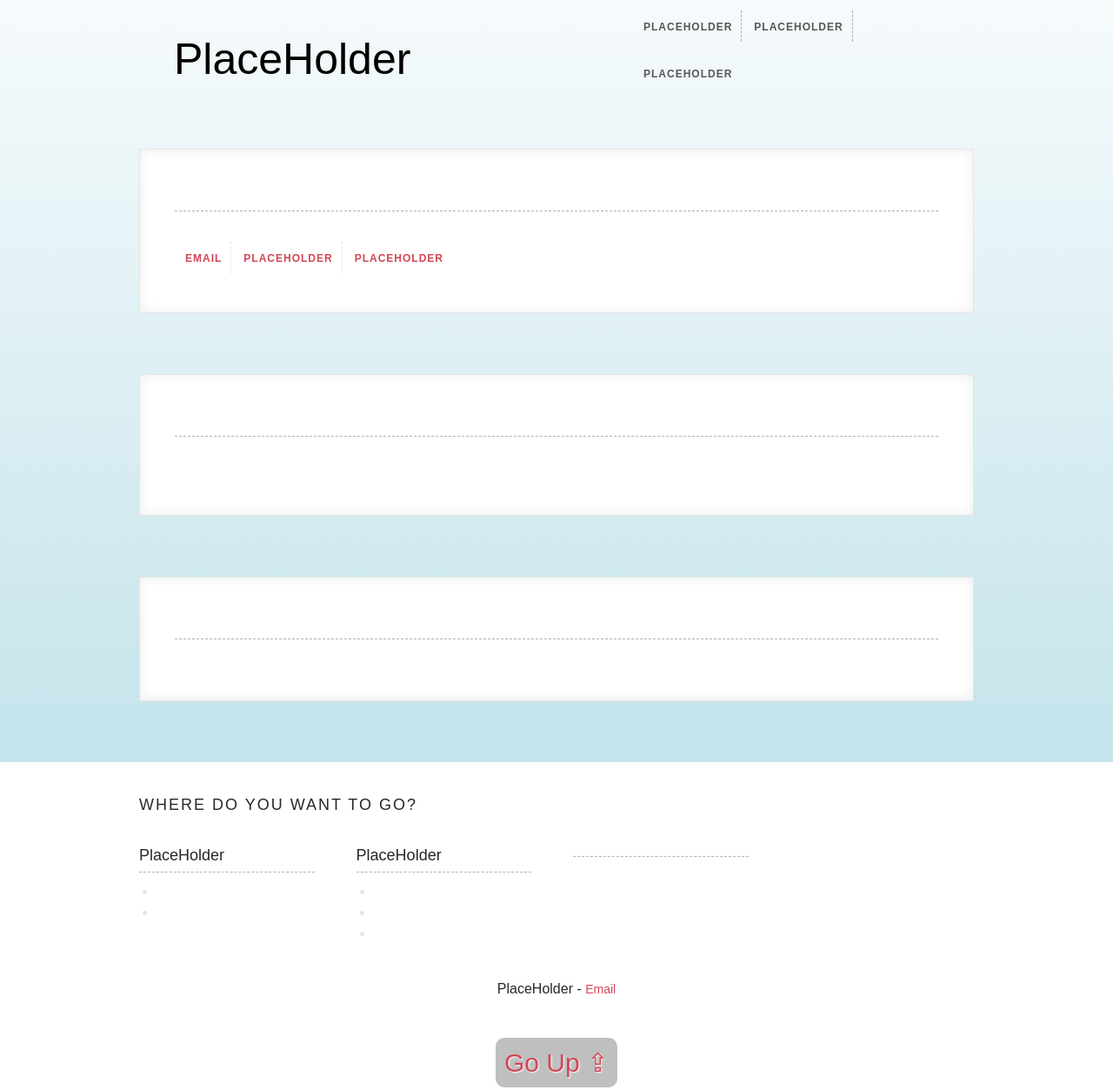
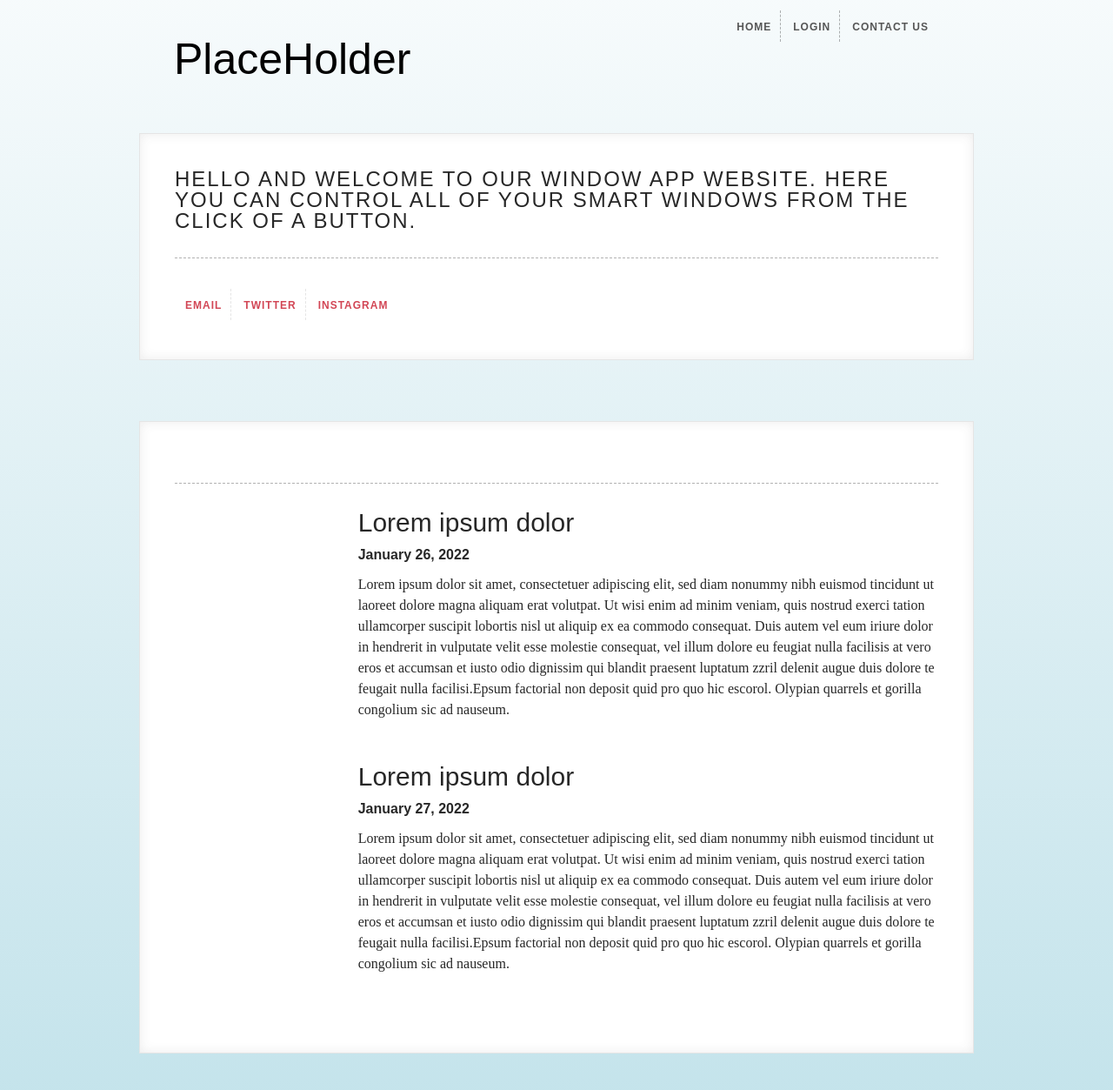
Before and after one commit to JvestGit/Window-app-site, a plain HTML site: page index.html in a window 1280 px wide. Shown: the part 17-1270 px from the top of the page at 87% size. Drawn offline with Linux system fonts and the light colour scheme.

Commit message:
added greeking to index

```diff
--- a/index.html
+++ b/index.html
@@ -1,5 +1,6 @@
 <!DOCTYPE html>
 <html lang="en">
+
 <head>
     <meta charset="utf-8" />
     <meta http-equiv="X-UA-Compatible" content="IE=edge" />
@@ -19,24 +20,27 @@
 
             <nav>
                 <ul>
-            <li><a href="index.html">PlaceHolder</a></li>
-            <li><a href="login.html">PlaceHolder</a></li>
-            <li><a href="contactInfo.html">PlaceHolder</a></li>
+                    <li><a href="index.html">Home</a></li>
+                    <li><a href="login.html">Login</a></li>
+                    <li><a href="contactInfo.html">Contact Us</a></li>
                 </ul>
             </nav>
         </header>
 
         <section id="block1" class="module-block">
-        <h2></h2>
+            <h2>
+                Hello and Welcome to our Window App website. Here you can control all of your smart windows from the
+                click of a button.
+            </h2>
 
 
 
             <ul class="social">
                 <li><a href="mailto:notmyemail@gmail.com">Email</a></li>
 
-          <li><a href="#">PlaceHolder</a></li>
+                <li><a href="#">Twitter</a></li>
 
-          <li><a href="#">PlaceHolder</a></li>
+                <li><a href="#">Instagram</a></li>
             </ul>
         </section>
 
@@ -45,24 +49,38 @@
 
             <article class="post">
                 <h3>
-
+                    Lorem ipsum dolor
                 </h3>
 
-          <strong class="date"></strong>
+                <strong class="date">January 26, 2022</strong>
 
                 <p>
+                    Lorem ipsum dolor sit amet, consectetuer adipiscing elit, sed diam nonummy nibh euismod tincidunt ut
+                    laoreet dolore magna aliquam erat volutpat. Ut wisi enim ad minim veniam, quis nostrud exerci tation
+                    ullamcorper suscipit lobortis nisl ut aliquip ex ea commodo consequat. Duis autem vel eum iriure
+                    dolor in hendrerit in vulputate velit esse molestie consequat, vel illum dolore eu feugiat nulla
+                    facilisis at vero eros et accumsan et iusto odio dignissim qui blandit praesent luptatum zzril
+                    delenit augue duis dolore te feugait nulla facilisi.Epsum factorial non deposit quid pro quo hic
+                    escorol. Olypian quarrels et gorilla congolium sic ad nauseum.
 
                 </p>
             </article>
 
             <article class="post">
                 <h3>
-
+                    Lorem ipsum dolor
                 </h3>
 
-          <strong class="date"></strong>
+                <strong class="date">January 27, 2022</strong>
 
                 <p>
+                    Lorem ipsum dolor sit amet, consectetuer adipiscing elit, sed diam nonummy nibh euismod tincidunt ut
+                    laoreet dolore magna aliquam erat volutpat. Ut wisi enim ad minim veniam, quis nostrud exerci tation
+                    ullamcorper suscipit lobortis nisl ut aliquip ex ea commodo consequat. Duis autem vel eum iriure
+                    dolor in hendrerit in vulputate velit esse molestie consequat, vel illum dolore eu feugiat nulla
+                    facilisis at vero eros et accumsan et iusto odio dignissim qui blandit praesent luptatum zzril
+                    delenit augue duis dolore te feugait nulla facilisi.Epsum factorial non deposit quid pro quo hic
+                    escorol. Olypian quarrels et gorilla congolium sic ad nauseum.
 
                 </p>
             </article>
@@ -98,21 +116,18 @@
             <h2>Where Do You Want To Go?</h2>
 
             <section class="col">
-          <h3>PlaceHolder</h3>
+                <h3>Login</h3>
 
                 <ul>
-            <li></li>
-            <li></li>
+                    <li><a href="login.html"></a></li>
                 </ul>
             </section>
 
             <section class="col">
-          <h3>PlaceHolder</h3>
+                <h3>Home</h3>
 
                 <ul>
-            <li></li>
-            <li></li>
-            <li></li>
+                    <li><a href="index.html"></a></li>
                 </ul>
             </section>
             <section class="col">
@@ -125,4 +140,5 @@
         <p class="up"><a href="#">Go Up ⇪</a></p>
     </footer>
 </body>
+
 </html>
```
Lines whose indentation alone changed are shown as unchanged.
